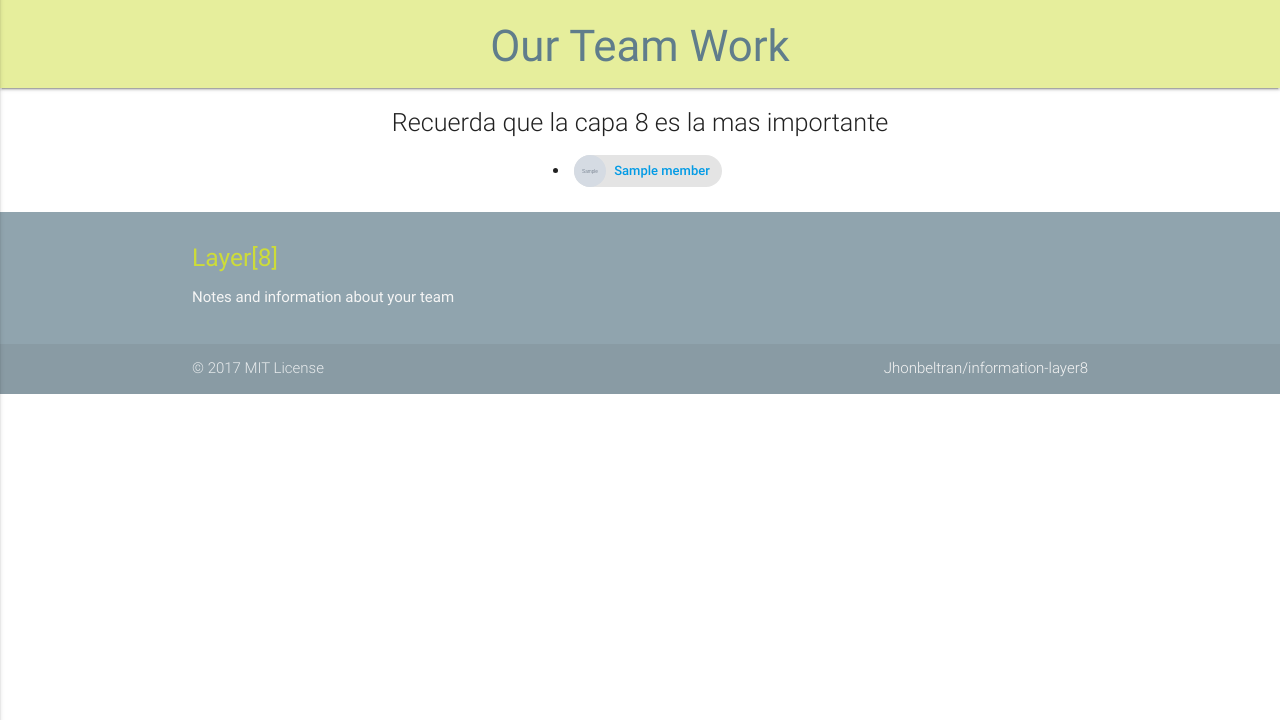
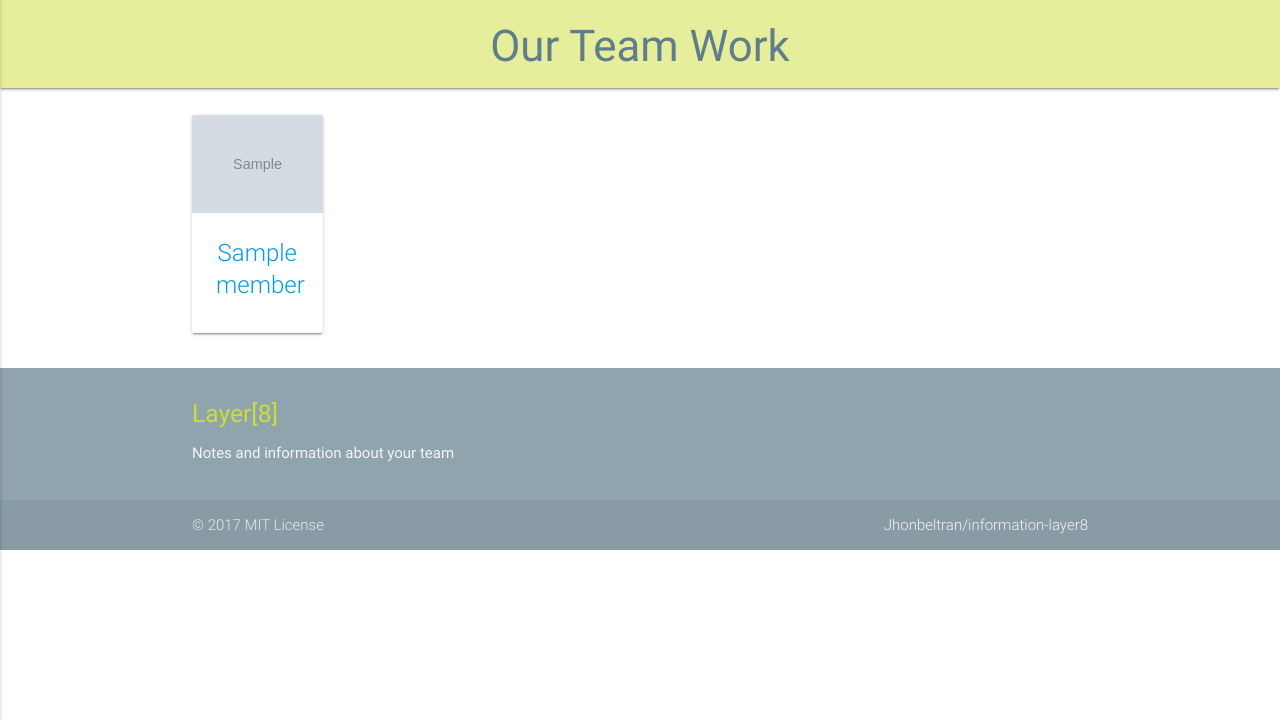
Before and after one commit to Yojanpardo/information-layer8, a Django app: template templates/members/member_list.html in a window 1280 px wide. Shown: the part 64-784 px from the top of the page. Run offline with Django 3.2, Linux system fonts and the light colour scheme; the template is opened without the code that fills it: most values are stand-ins (such as "Sample title", 1, 10 or a date in 2020); grey boxes marked "Sample" are stand-in pictures; some libraries are stand-ins or nearby versions; some web fonts are replaced.

Commit message:
agrego card para cada usuario en el list view

```diff
--- a/templates/members/member_list.html
+++ b/templates/members/member_list.html
@@ -8,21 +8,37 @@
 			<div class="row"></div>
 			<h3 class="blue-grey-text">Our Team Work</h2>
 		</div>
-		<div class="row center">
+		<div class="container">
+			<div class="row center">
 
-			<h3 class="flow-text">Recuerda que la capa 8 es la mas importante</h3>
 
-			{% for member in object_list %}
-				<li>
-					<div class="chip">
-						<a href="{% url "members:detail" member.id %}">
-							{{ member.name }}
-						</a>
-						<img src="{{ member.photo.url }}" alt="">
-					</div>
-				</li>
-			{% endfor %}
+
+				{% for member in object_list %}
+				<div class="col s6 m4 l2">
+					<div class="card">
+    				<div class="card-image waves-effect waves-block waves-light">
+      				<img class="activator" src="{{ member.photo.url }}">
+    				</div>
+				    <div class="card-content">
+				      <span class="card-title activator grey-text text-darken-4">
+								<a href="{% url "members:detail" member.id %}">{{ member.name }}</a>
+							</span>
+				    </div>
+				    <div class="card-reveal">
+				      <span class="card-title grey-text text-darken-4">
+								{{ member.name }}
+								<i class="material-icons right">close</i></span>
+				      <p class="flow-text">
+				      	{{member.team_skills}}
+				      </p>
+				    </div>
+  				</div>
+				</div>
+				{% endfor %}
+			</div>
+
 		</div>
+
 
 	</div>
 {% endblock %}
```
